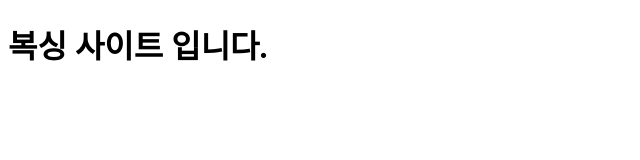
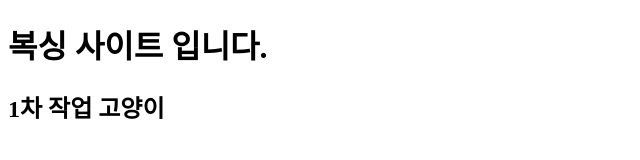
Before and after one commit to marinesixsn/boxititng2, a plain HTML site: page index.html in a window 1280 px wide. Shown: the whole page, without its empty margins (0-640 px from the left). Drawn offline with Linux system fonts and the light colour scheme.

Commit message:
복싱 사이트 1차 고양이

```diff
--- a/index.html
+++ b/index.html
@@ -8,5 +8,6 @@
 </head>
 <body>
     <h1>복싱 사이트 입니다.</h1>
+    <h2>1차 작업 고양이 </h2>
 </body>
 </html>
```
Also changed, not shown: 1 other file.
